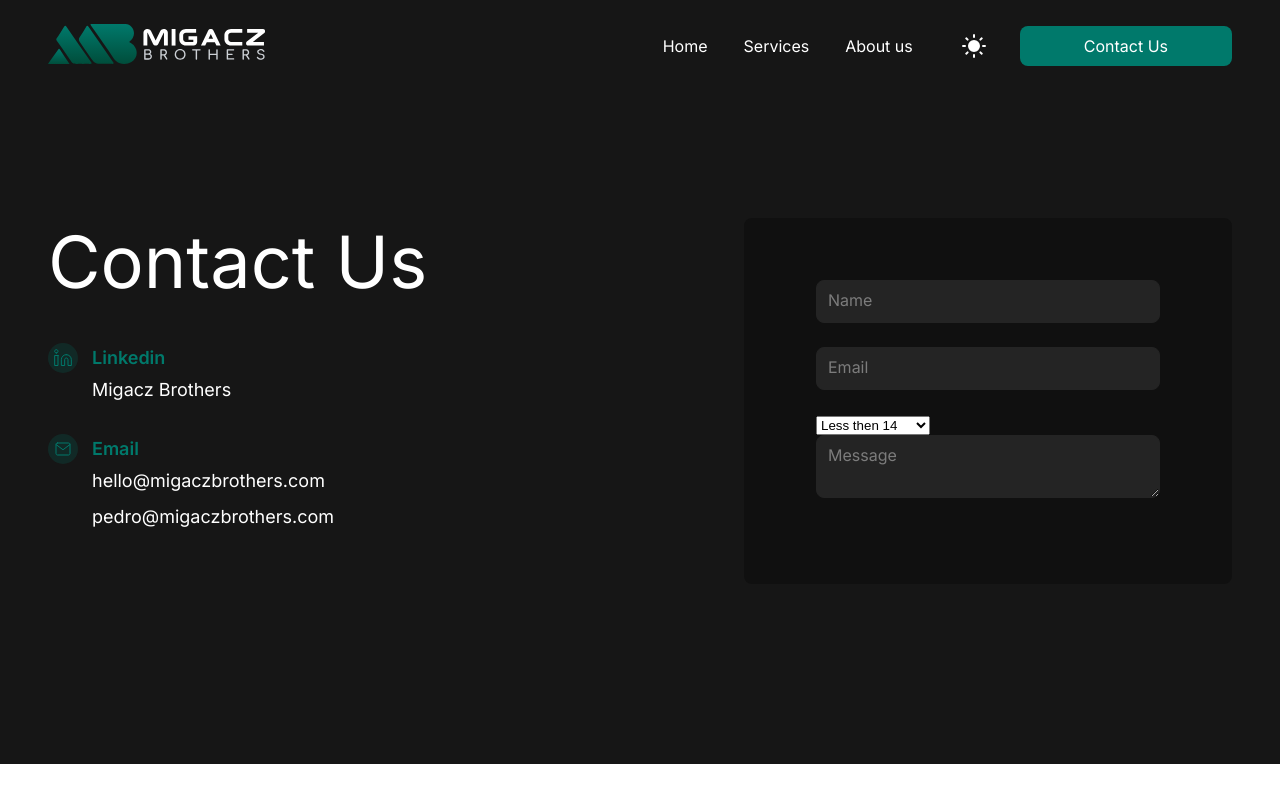
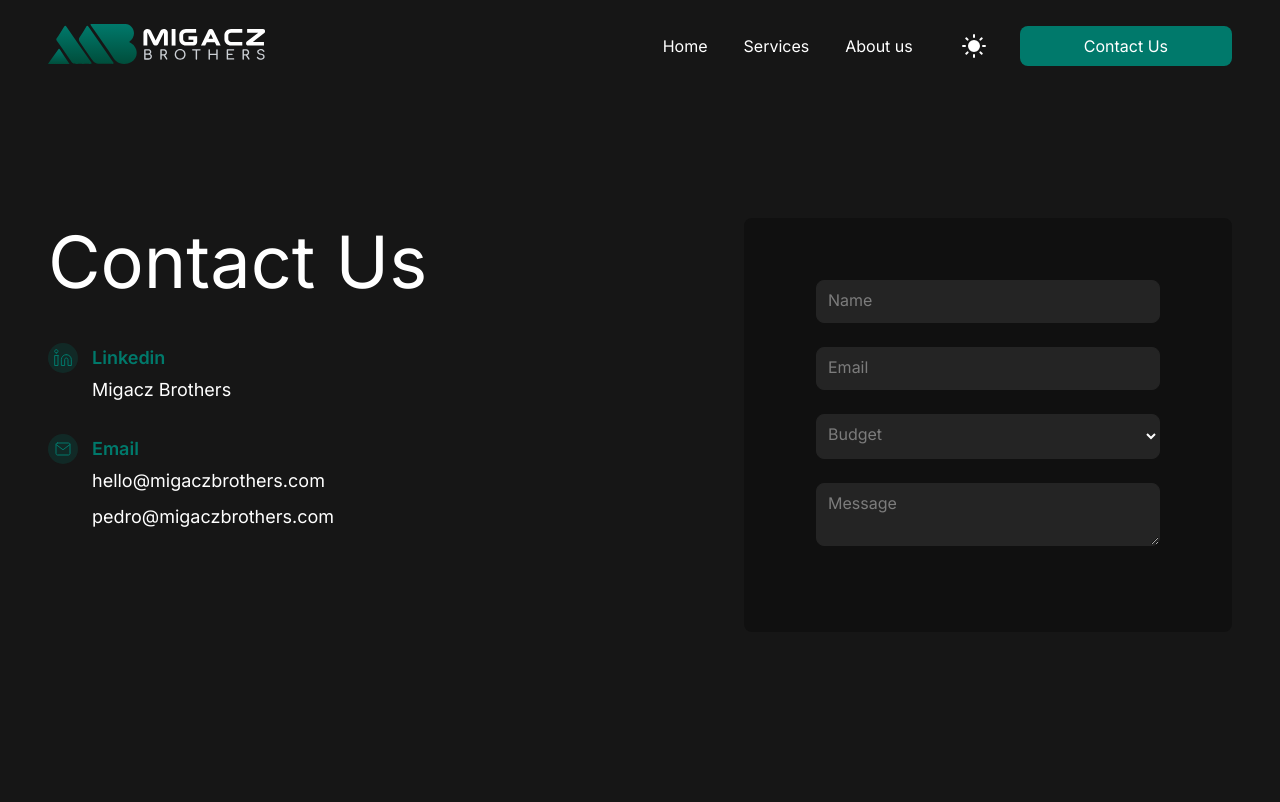
Before and after one commit to Migacz-Brothers/migacz-brothers, a Next.js app: page /contact in a window 1280 px wide. Shown: the top 802 px of the page. Built offline with nearby package versions, Linux system fonts and the light colour scheme.

Commit message:
add Select component to form

```diff
--- a/components/Contact/ContactForm.tsx
+++ b/components/Contact/ContactForm.tsx
@@ -26,6 +26,7 @@ const ContactForm = (): JSX.Element => {
         label='Budget'
         type='select'
         options={[
+          { name: '', value: '' },
           { name: 'Less then 14', value: '234234' },
           { name: 'Less then 23', value: '234234' },
           { name: 'Less then 4534', value: '345' },
--- a/components/Contact/ContactInput/Select.tsx
+++ b/components/Contact/ContactInput/Select.tsx
@@ -1,3 +1,7 @@
+import { useState } from 'react';
+import styled from 'styled-components';
+import { InputWrapper, Label } from '.';
+
 interface SelectProps {
   label: string;
   value: string;
@@ -8,21 +12,65 @@ interface SelectProps {
   }[];
 }
 
-const Select = ({
+const SelectComponent = ({
   setValue,
   value,
   label,
   options,
 }: SelectProps): JSX.Element => {
+  const selectTriggered = value.length > 0;
+
   return (
-    <select name={label} id=''>
-      {options?.map((option) => (
-        <option value={option.value} key={`option_${option.value}`}>
-          {option.name}
-        </option>
-      ))}
-    </select>
+    <>
+      {selectTriggered}
+      <InputWrapper>
+        <Label
+          initial={{
+            x: 0,
+            y: 1,
+            fontSize: '16px',
+            color: 'var(--light)',
+          }}
+          animate={{
+            y: selectTriggered ? 1 : 10,
+            fontSize: selectTriggered ? '12px' : '16px',
+            color: selectTriggered ? 'var(--primary)' : 'var(--grey-100)',
+          }}
+        >
+          {label}
+        </Label>
+        <Select
+          name={label}
+          id=''
+          selectTriggered={selectTriggered}
+          onChange={(e) => {
+            setValue(e.target.value);
+          }}
+        >
+          {options?.map((option) => (
+            <option value={option.value} key={`option_${option.value}`}>
+              {option.name}
+            </option>
+          ))}
+        </Select>
+      </InputWrapper>
+    </>
   );
 };
 
-export default Select;
+interface CustomSelectProps {
+  selectTriggered: boolean;
+}
+
+const Select = styled.select<CustomSelectProps>`
+  border: 1px solid
+    ${(props) =>
+      props.selectTriggered ? 'var(--primary)' : 'var(--background-secondary)'};
+  width: 100%;
+  padding: 19px 12px 6px 12px;
+  border-radius: var(--rounded);
+  background-color: var(--background-secondary);
+  color: var(--light);
+`;
+
+export default SelectComponent;
--- a/components/styles/globalStyles.ts
+++ b/components/styles/globalStyles.ts
@@ -43,6 +43,7 @@ input::-moz-focus-inner {
 }
 
 input,
+select,
 textarea {
   font-family: inherit;
 }
```
